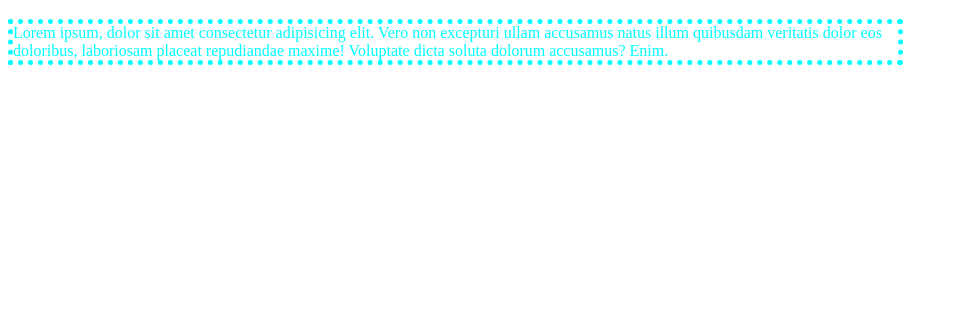
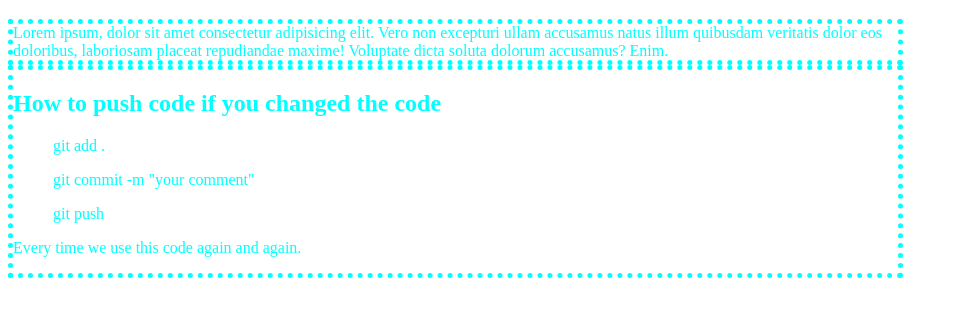
Before and after one commit to Afnansayed/repo-three-again, a plain HTML site: page index.html in a window 1280 px wide. Shown: the part 110-426 px from the top of the page, without its empty margins (0-958 px from the left). Drawn offline with Linux system fonts and the light colour scheme.

Commit message:
adding third time

```diff
--- a/index.html
+++ b/index.html
@@ -9,5 +9,14 @@
 <body>
     <h1>Frist time I write code In git hub and am vary excited</h1>
     <div>Lorem ipsum, dolor sit amet consectetur adipisicing elit. Vero non excepturi ullam accusamus natus illum quibusdam veritatis dolor eos doloribus, laboriosam placeat repudiandae maxime! Voluptate dicta soluta dolorum accusamus? Enim.</div>
+
+    <div>
+        <h2>How to push code if you changed the code</h2>
+        <ol>git add .</ol>
+        <ol>git commit -m "your comment"</ol>
+        <ol>git push</ol>
+        <p>Every time we use this code again and again. </p>
+
+    </div>
 </body>
 </html>
```
